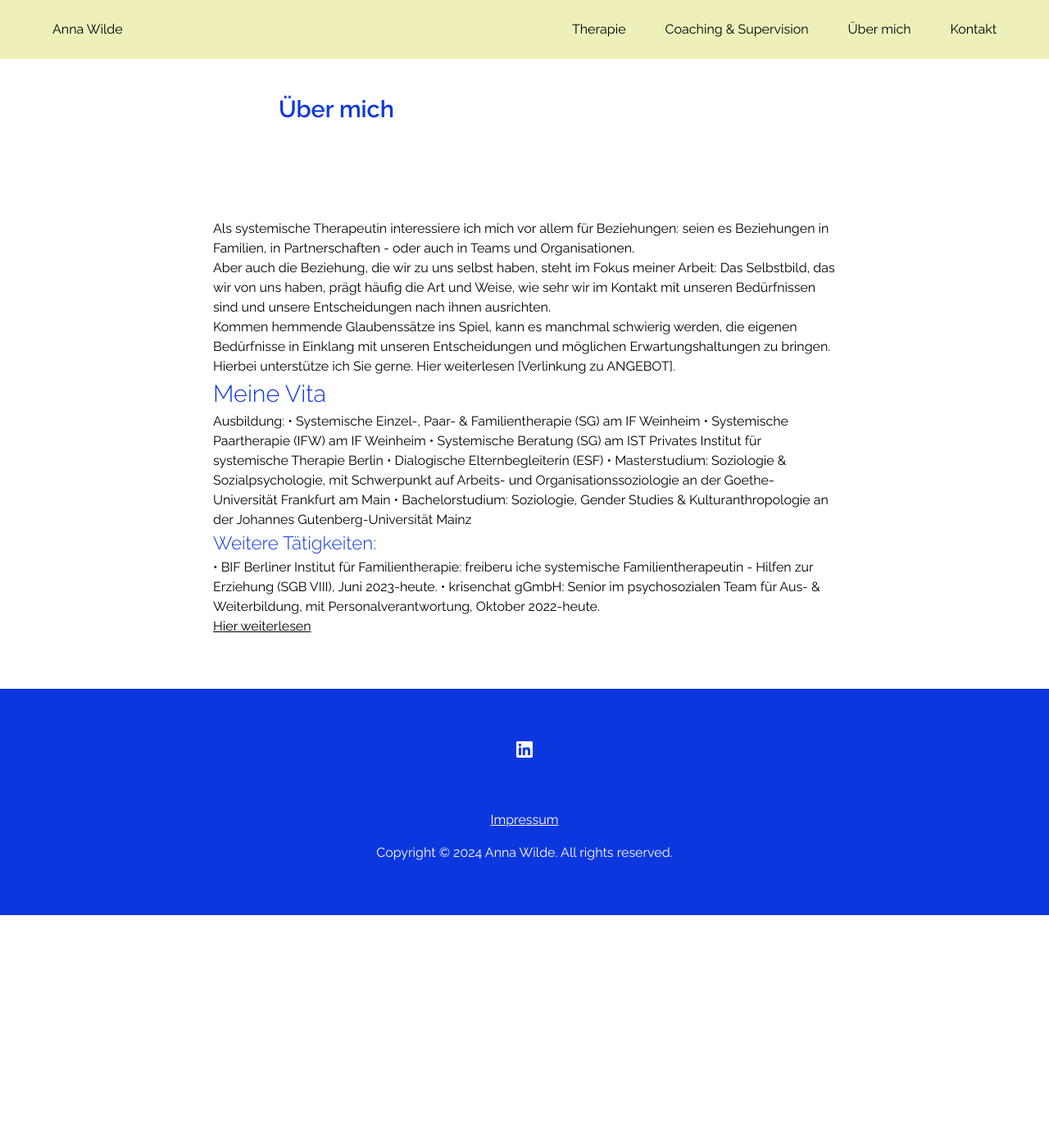
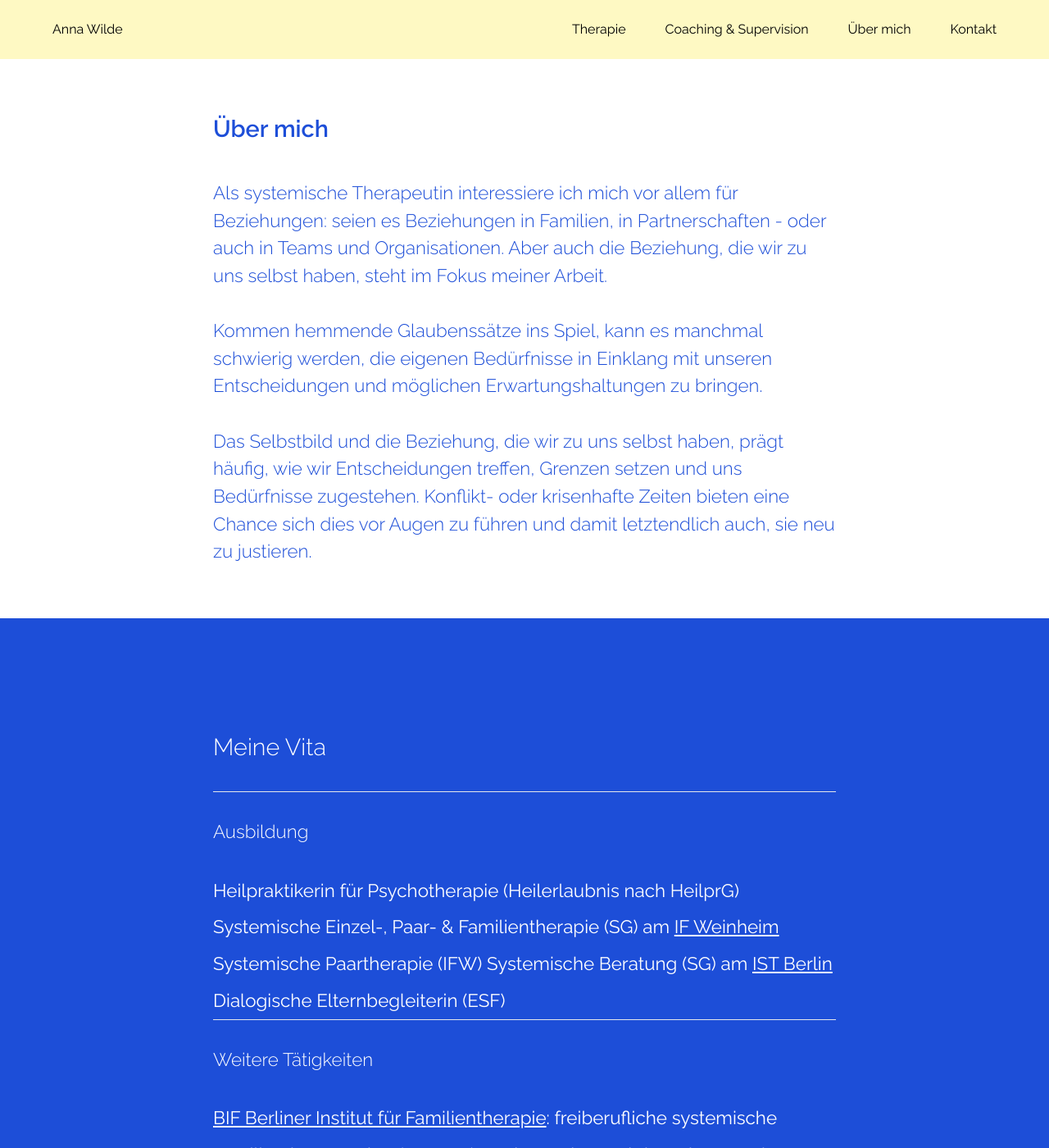
Before and after one commit to mingness/anna-wilde.github.io, a Jekyll site: the page built from ueber-mich.html, in a window 1280 px wide and 1400 px high. Shown: the whole window at 82% size. Built offline with Jekyll 4.4.1, drawn with Linux system fonts in a browser that asks for light colours; some of the changed text lies outside the part shown.

Commit message:
format about page

```diff
--- a/_includes/navigation.html
+++ b/_includes/navigation.html
@@ -1,4 +1,4 @@
-<div class="fixed bg-yellow-anna w-full">
+<div class="bg-yellow-anna w-full">
   <nav class="flex nav-x nav-y justify-between items-start">
   <div class="links-without-underline">
     <a href="/">Anna Wilde</a>
--- a/_layouts/ueber-mich.html
+++ /dev/null
@@ -1,18 +0,0 @@
----
-layout: default
----
-
-<div class="flex justify-center">
-    <div class="flex-col mx-12 lg:max-w-6xl justify-between">
-
-    <header class="mx-4 sm:mx-28 my-28">
-        <h1>{{ page.title }}</h1>
-    </header>
-
-    <div class="mx-8 md:w-[760px]">
-        {{ content | markdownify }}
-
-    </div>
-
-    </div>
-</div>
--- a/assets/css/styles.css
+++ b/assets/css/styles.css
@@ -556,29 +556,8 @@ video {
   --tw-contain-style:  ;
 }
 
-.fixed{
-  position: fixed;
-}
-
-.row-span-1{
-  grid-row: span 1 / span 1;
-}
-
 .m-16{
   margin: 4rem;
-}
-
-.m-4{
-  margin: 1rem;
-}
-
-.m-8{
-  margin: 2rem;
-}
-
-.mx-10{
-  margin-left: 2.5rem;
-  margin-right: 2.5rem;
 }
 
 .mx-12{
@@ -596,6 +575,11 @@ video {
   margin-right: 2rem;
 }
 
+.my-10{
+  margin-top: 2.5rem;
+  margin-bottom: 2.5rem;
+}
+
 .my-16{
   margin-top: 4rem;
   margin-bottom: 4rem;
@@ -606,19 +590,9 @@ video {
   margin-bottom: 7rem;
 }
 
-.my-2{
-  margin-top: 0.5rem;
-  margin-bottom: 0.5rem;
-}
-
 .my-4{
   margin-top: 1rem;
   margin-bottom: 1rem;
-}
-
-.my-10{
-  margin-top: 2.5rem;
-  margin-bottom: 2.5rem;
 }
 
 .my-8{
@@ -636,10 +610,6 @@ video {
 
 .mb-4{
   margin-bottom: 1rem;
-}
-
-.mb-8{
-  margin-bottom: 2rem;
 }
 
 .mt-16{
@@ -694,18 +664,6 @@ video {
   grid-auto-flow: row;
 }
 
-.grid-flow-row-dense{
-  grid-auto-flow: row dense;
-}
-
-.grid-cols-1{
-  grid-template-columns: repeat(1, minmax(0, 1fr));
-}
-
-.flex-row{
-  flex-direction: row;
-}
-
 .flex-col{
   flex-direction: column;
 }
@@ -738,16 +696,16 @@ video {
   justify-items: stretch;
 }
 
-.gap-8{
-  gap: 2rem;
-}
-
 .gap-0{
   gap: 0px;
 }
 
 .gap-4{
   gap: 1rem;
+}
+
+.gap-8{
+  gap: 2rem;
 }
 
 .object-cover{
@@ -790,6 +748,18 @@ video {
   font-family: ui-sans-serif, system-ui, sans-serif, "Apple Color Emoji", "Segoe UI Emoji", "Segoe UI Symbol", "Noto Color Emoji";
 }
 
+.text-\[1\.4rem\]{
+  font-size: 1.4rem;
+}
+
+.leading-3{
+  line-height: .75rem;
+}
+
+.leading-loose{
+  line-height: 2;
+}
+
 .text-blue-700{
   --tw-text-opacity: 1;
   color: rgb(29 78 216 / var(--tw-text-opacity));
@@ -804,16 +774,19 @@ html {
   font-size: clamp(1rem, 1vw, 1.2rem);
 }
 
-.bg-blue-anna {
-  background-color: rgb(13, 55, 222);
+.bg-blue-anna{
+  --tw-bg-opacity: 1;
+  background-color: rgb(29 78 216 / var(--tw-bg-opacity));
 }
 
-.text-blue-anna {
-  color: rgb(13, 55, 222);
+.text-blue-anna{
+  --tw-text-opacity: 1;
+  color: rgb(29 78 216 / var(--tw-text-opacity));
 }
 
-.bg-yellow-anna {
-  background-color: rgb(239, 239, 186);
+.bg-yellow-anna{
+  --tw-bg-opacity: 1;
+  background-color: rgb(254 249 195 / var(--tw-bg-opacity));
 }
 
 a {
@@ -824,22 +797,34 @@ div.links-without-underline a {
   text-decoration: none;
 }
 
+.text-md-anna{
+  font-size: 1.4rem;
+  font-weight: 300;
+}
+
+.text-lg-anna{
+  font-size: 1.8rem;
+  font-weight: 300;
+}
+
 h1{
+  margin-bottom: 2.5rem;
   font-size: 1.8rem;
   font-weight: 600;
-  color: rgb(13, 55, 222);
 }
 
 h2{
+  margin-top: 2rem;
+  margin-bottom: 2rem;
   font-size: 1.8rem;
   font-weight: 300;
-  color: rgb(13, 55, 222);
 }
 
 h3{
+  margin-top: 2rem;
+  margin-bottom: 2rem;
   font-size: 1.4rem;
   font-weight: 300;
-  color: rgb(13, 55, 222);
 }
 
 .nav-x{
@@ -895,11 +880,6 @@ ul{
     margin-right: calc(3rem * var(--tw-space-x-reverse));
     margin-left: calc(3rem * calc(1 - var(--tw-space-x-reverse)));
   }
-
-  .sm\:px-24{
-    padding-left: 6rem;
-    padding-right: 6rem;
-  }
 }
 
 @media (min-width: 768px){
@@ -911,20 +891,16 @@ ul{
     width: 50%;
   }
 
+  .md\:w-1\/3{
+    width: 33.333333%;
+  }
+
   .md\:w-\[760px\]{
     width: 760px;
   }
 
-  .md\:w-1\/3{
-    width: 33.333333%;
-  }
-
   .md\:shrink-0{
     flex-shrink: 0;
-  }
-
-  .md\:grid-cols-3{
-    grid-template-columns: repeat(3, minmax(0, 1fr));
   }
 
   .md\:flex-row{
--- /dev/null
+++ b/ueber-mich.html
@@ -0,0 +1,78 @@
+---
+layout: default
+---
+
+<div class="flex">
+    <div class="flex-col justify-between w-full">
+        <div class="flex justify-center">
+            <div class="flex-col sm:flex-row my-16 md:w-[760px] lg:max-w-6xl ">
+                <div class="text-blue-anna">
+                    <h1>Über mich</h1>
+                </div>
+
+                <div class="text-md-anna text-blue-anna">
+                    Als systemische Therapeutin interessiere ich mich vor allem für Beziehungen:
+                    seien es Beziehungen in Familien, in Partnerschaften - oder auch in Teams und Organisationen.
+                    Aber auch die Beziehung, die wir zu uns selbst haben, steht im Fokus meiner Arbeit.
+                    <br><br>
+                    Kommen hemmende Glaubenssätze ins Spiel, kann es manchmal schwierig werden, die eigenen
+                    Bedürfnisse in Einklang mit unseren Entscheidungen und möglichen Erwartungshaltungen zu bringen.
+                    <br><br>
+                    Das Selbstbild und die Beziehung, die wir zu uns selbst haben, prägt häufig, wie wir
+                    Entscheidungen treffen, Grenzen setzen und uns Bedürfnisse zugestehen. Konflikt- oder krisenhafte
+                    Zeiten bieten eine Chance sich dies vor Augen zu führen und damit letztendlich auch, sie neu zu justieren.
+                </div>
+            </div>
+        </div>
+
+        <div class="flex-col sm:flex-row bg-blue-anna text-white text-[1.4rem] text-light w-full py-10">
+            <div class="flex justify-center">
+                <div class="flex-col sm:flex-row my-16 md:w-[760px] lg:max-w-6xl ">
+                    <div>
+                        <h2>Meine Vita</h2>
+                    </div>
+                    <div>
+                        <hr>
+                        <div>
+                            <h3>Ausbildung</h3>
+                        </div>
+                        <div class="leading-loose">
+                            Heilpraktikerin für Psychotherapie (Heilerlaubnis nach HeilprG)
+                            Systemische Einzel-, Paar- & Familientherapie (SG) am <a href="https://if-weinheim.de/" target="_blank">IF Weinheim</a>
+                            Systemische Paartherapie (IFW)
+                            Systemische Beratung (SG) am <a href="https://www.ist-berlin.org/" target="_blank">IST Berlin</a>
+                            Dialogische Elternbegleiterin (ESF)
+                        </div>
+                    </div>
+                    <div>
+                        <hr>
+                        <div>
+                            <h3>Weitere Tätigkeiten</h3>
+                        </div>
+                        <div class="leading-loose">
+                            <a href="https://bif-systemisch.de/" target="_blank">BIF Berliner Institut für Familientherapie</a>: freiberufliche systemische Familientherapeutin -
+                            (SGB VIII), Juni 2023-heute.
+                            <a href="https://krisenchat.de/" target="_blank">krisenchat gGmbH</a>: Senior im psychosozialen Team für Aus- & Weiterbildung, Oktober 2022-heute.
+                        </div>
+                    </div>
+                    <div>
+                        <hr>
+                        <div>
+                            <h3>Studium</h3>
+                        </div>
+                        <div class="leading-loose">
+                            Masterstudium: Soziologie & Sozialpsychologie, mit Schwerpunkt auf Arbeits- und
+                            Organisationssoziologie, <a href="https://www.fb03.uni-frankfurt.de/92867755/Willkommen_am_Institut_f%C3%BCr_Soziologie" target="_blank">Goethe-Universität Frankfurt am Main</a>.
+                            <br><br>
+                            Bachelorstudium: Soziologie, Gender Studies & Kulturanthropologie, <a href="https://www.soziologie.uni-mainz.de/" target="_blank">Universität Mainz</a>.
+                        </div>
+
+                    </div>
+                </div>
+
+            </div>
+
+        </div>
+
+    </div>
+</div>
--- a/ueber-mich.md
+++ /dev/null
@@ -1,37 +0,0 @@
----
-layout: ueber-mich
-title: Über mich
----
-Als systemische Therapeutin interessiere ich mich vor allem für Beziehungen: seien es
-Beziehungen in Familien, in Partnerschaften - oder auch in Teams und Organisationen.
-
-Aber auch die Beziehung, die wir zu uns selbst haben, steht im Fokus meiner Arbeit:
-Das Selbstbild, das wir von uns haben, prägt häufig die Art und Weise, wie sehr wir im
-Kontakt mit unseren Bedürfnissen sind und unsere Entscheidungen nach ihnen ausrichten.
-
-Kommen hemmende Glaubenssätze ins Spiel, kann es manchmal schwierig werden, die
-eigenen Bedürfnisse in Einklang mit unseren Entscheidungen und möglichen
-Erwartungshaltungen zu bringen.
-
-Hierbei unterstütze ich Sie gerne. Hier weiterlesen [Verlinkung zu ANGEBOT].
-
-<!--more-->
-
-## Meine Vita
-Ausbildung:
-• Systemische Einzel-, Paar- & Familientherapie (SG) am IF Weinheim
-• Systemische Paartherapie (IFW) am IF Weinheim
-• Systemische Beratung (SG) am IST Privates Institut für systemische Therapie Berlin
-• Dialogische Elternbegleiterin (ESF)
-• Masterstudium: Soziologie & Sozialpsychologie, mit Schwerpunkt auf Arbeits- und
-Organisationssoziologie an der Goethe-Universität Frankfurt am Main
-• Bachelorstudium: Soziologie, Gender Studies & Kulturanthropologie an der Johannes
-Gutenberg-Universität Mainz
-
-### Weitere Tätigkeiten:
-• BIF Berliner Institut für Familientherapie: freiberu iche systemische Familientherapeutin -
-Hilfen zur Erziehung (SGB VIII), Juni 2023-heute.
-• krisenchat gGmbH: Senior im psychosozialen Team für Aus- & Weiterbildung, mit
-Personalverantwortung, Oktober 2022-heute.
-
-[Hier weiterlesen](https://www.linkedin.com/in/annagwilde)
```
Also changed, not shown: assets/css/source.css (+19 -6 lines), Gemfile.lock, README.md.
